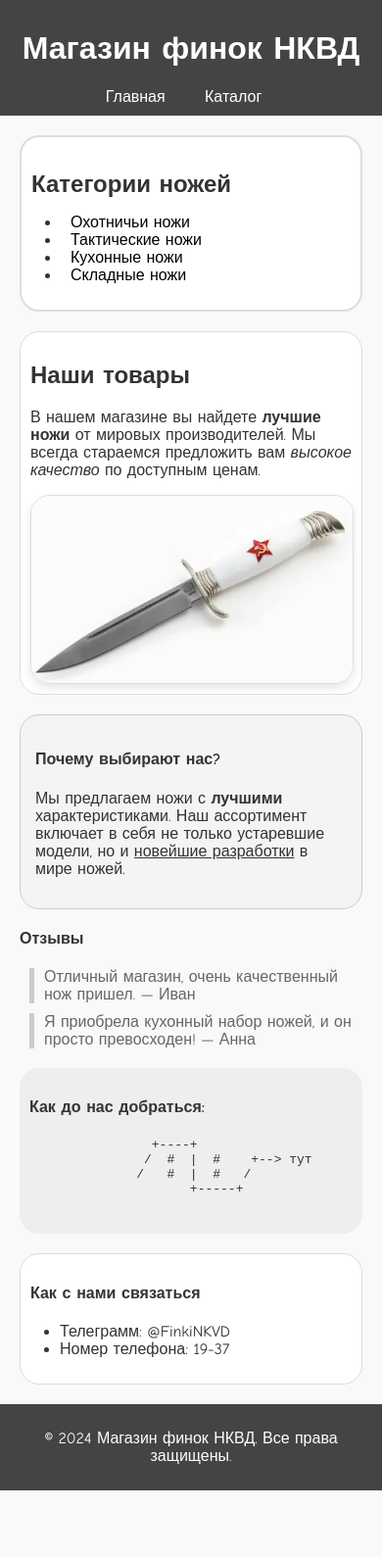
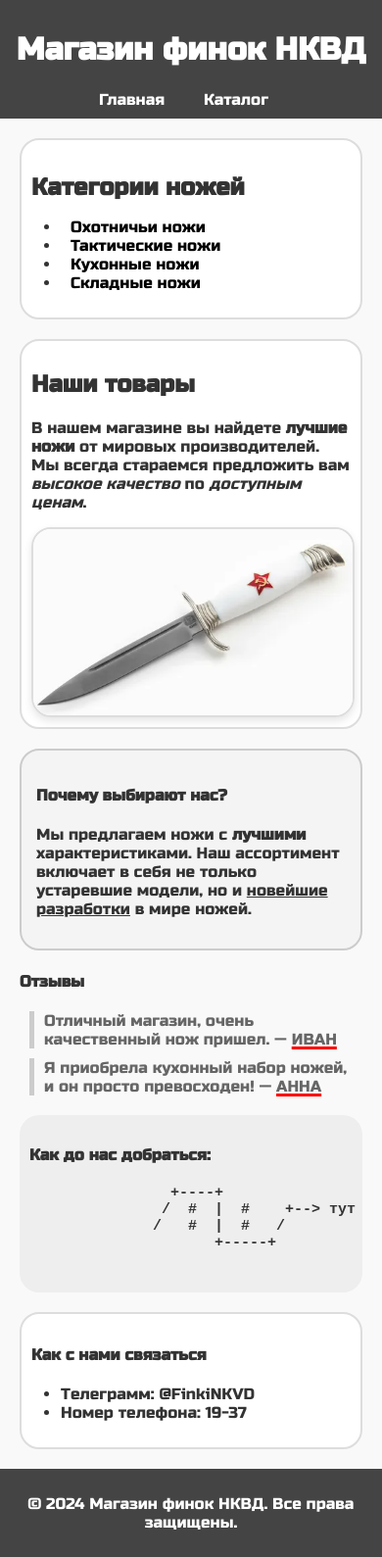
Before and after one commit to Coba4kaa/front-end, a plain HTML site: page htmls/index.html in a window 390 px wide. Shown: the whole page at 98% size. Before the commit the page ends 1521 px from the top, so only its background shows below. Drawn offline with Linux system fonts and the light colour scheme.

Commit message:
hot fixes

```diff
--- a/htmls/index.html
+++ b/htmls/index.html
@@ -5,7 +5,7 @@
     <meta name="keywords" content="интернет-магазин, ножи, продажа ножей, купить нож">
     <meta name="description" content="Интернет-магазин по продаже ножей. Широкий ассортимент и отличные цены.">
     <title>Магазин финок НКВД</title>
-    <link rel="stylesheet" href="/styles/styles.css">
+    <link rel="stylesheet" href="../styles/styles.css">
 </head>
 <body>
 <!-- Шапка сайта -->
@@ -36,8 +36,8 @@
     <section class="main__product">
         <h2>Наши товары</h2>
         <p>В нашем магазине вы найдете <strong>лучшие ножи</strong> от мировых производителей. Мы всегда стараемся
-            предложить вам <em>высокое качество</em> по доступным ценам.</p>
-        <img class="main__product-image" src="/images/knife.webp" alt="Нож">
+            предложить вам <em>высокое качество</em> по <span>доступным ценам</span>.</p>
+        <img class="main__product-image" src="../images/knife.webp" alt="Нож">
     </section>
 
     <!-- Преимущества магазина -->
@@ -50,8 +50,8 @@
     <!-- Отзывы покупателей -->
     <aside class="aside__reviews">
         <h4>Отзывы</h4>
-        <blockquote>Отличный магазин, очень качественный нож пришел. — Иван</blockquote>
-        <blockquote>Я приобрела кухонный набор ножей, и он просто превосходен! — Анна</blockquote>
+        <blockquote>Отличный магазин, очень качественный нож пришел. — <span>Иван</span></blockquote>
+        <blockquote>Я приобрела кухонный набор ножей, и он просто превосходен! — <span>Анна</span></blockquote>
     </aside>
 
     <!-- Карта -->
--- a/public/style.css
+++ /dev/null
@@ -1,187 +0,0 @@
-@font-face {
-    font-family: "JetBrains Sans";
-    src: url("fonts/JetBrainsSans-Regular.woff2");
-}
-
-@font-face {
-    font-family: "JetBrains Mono";
-    src: url("fonts/JetBrainsMono-Regular.woff2");
-}
-
-:root {
-    font-family: "JetBrains Sans", Inter, system-ui, Avenir, Helvetica, Arial, sans-serif;
-    font-weight: 300;
-    color: rgba(255, 255, 255, 0.87);
-    background-color: #000000;
-    text-align: center;
-}
-
-body {
-    margin: 0;
-    display: flex;
-    flex-direction: column;
-    justify-content: space-between;
-    min-width: 320px;
-    min-height: 100vh;
-    align-items: center;
-
-    background-image: url("background.svg");
-    background-repeat: no-repeat;
-    background-size: contain;
-}
-
-h1 {
-    font-size: 29px;
-    line-height: 39px;
-    font-weight: 300;
-}
-
-.title {
-    margin-bottom: 40px;
-}
-
-#app {
-    max-width: 1280px;
-}
-
-.logo {
-    margin-top: 45px;
-    margin-left: 20%;
-    align-self: flex-start;
-}
-
-img {
-    max-width: 100%;
-    height: auto;
-}
-
-.counter {
-    font-family: "JetBrains Mono", Inter, system-ui, sans-serif;
-    font-weight: 400;
-    display: flex;
-    flex-direction: row;
-    justify-content: center;
-    padding: 60px;
-    color: rgba(255, 255, 255, 1);
-}
-
-.counter-interaction {
-    display: flex;
-    flex-direction: row;
-    flex-wrap: wrap;
-    gap: 20px 0;
-    width: 470px;
-    justify-content: space-between;
-}
-
-.counter-interaction button {
-    width: 48%;
-    height: 47%;
-    align-content: space-between;
-    border: 1px solid rgba(255, 255, 255, 0.3);
-    border-radius: 120px;
-    font-size: 68px;
-    text-align: center;
-}
-
-.counter-interaction button:nth-child(2n+1) {
-    margin-right: 14px;
-}
-
-.counter-interaction button:disabled {
-    color: rgba(255, 255, 255, 0.5);
-    background-image: none;
-    border-color: inherit;
-}
-
-.counter-info {
-    width: 360px;
-    height: 345px;
-    margin-right: 27px;
-    border: 1px solid rgba(255, 255, 255, 0.3);
-    background-color: rgba(25, 25, 28, 0.5);
-    border-radius: 29px;
-}
-
-.counter-text {
-    text-transform: uppercase;
-    font-weight: 500;
-    font-size: 24px;
-    margin-top: 60px;
-    margin-bottom: 28px;
-
-}
-
-.counter-value {
-    font-weight: 200;
-    font-size: 170px;
-    margin: 0;
-    padding: 0;
-    line-height: 1;
-}
-
-button {
-    font-family: "JetBrains Mono", Inter, system-ui, sans-serif;
-    background-color: rgba(25, 25, 28, 0.5);
-    cursor: pointer;
-    color: rgba(255, 255, 255, 1);
-}
-
-button:hover {
-    background-image: radial-gradient(
-            farthest-corner at 77% 83%,
-            rgba(1, 197, 245, 0.5) 2%,
-            rgba(1, 126, 254, 0.5) 28%,
-            rgba(25, 25, 28, 0) 70%
-    );
-    border: 1px solid rgba(76, 166, 255, 0.2);
-    background-clip: padding-box;
-}
-
-.technologies {
-    margin-bottom: 36px;
-    align-self: center;
-}
-
-.technologies img {
-    max-width: fit-content;
-}
-
-
-@media (max-width: 875px) {
-
-    .logo {
-        margin-top: 10px;
-    }
-
-    .title {
-        margin-bottom: 30px;
-    }
-
-    .counter {
-        flex-direction: column;
-        padding: 0;
-        margin-bottom: 0;
-    }
-
-    .counter-info {
-        width: 100%;
-        height: 300px;
-        margin-right: 0;
-        margin-bottom: 15px;
-    }
-
-    .counter-interaction {
-        display: flex;
-        flex-direction: row;
-        height: auto;
-        width: auto;
-    }
-
-    .counter-interaction button {
-        width: 47%;
-        height: 100px;
-        margin-right: 0;
-        margin-bottom: 15px;
-    }
-}
--- a/styles/styles.css
+++ b/styles/styles.css
@@ -1,6 +1,8 @@
 /* Общие стили */
+@import url('https://fonts.googleapis.com/css2?family=Russo+One&display=swap');
+
 body {
-    font-family: 'Comic Sans MS', sans-serif;
+    font-family: "Russo One", sans-serif;
     background-color: #f9f9f9;
     margin: 0;
     padding: 0;
@@ -17,6 +19,7 @@ body {
 
 .header__nav ul {
     list-style: none;
+    line-height: normal;
     padding: 0;
     margin: 10px 0 0;
 }
@@ -72,10 +75,14 @@ ul {
 
 .main__product {
     background-color: #fff;
-    border: 1px solid #ddd;
+    border: 2px solid #ddd;
     padding: 10px;
     margin-bottom: 20px;
     border-radius: 20px;
+}
+
+.main__product span{
+    font-style: italic;
 }
 
 .main__product-image {
@@ -83,7 +90,7 @@ ul {
     margin-top: 10px;
     max-width: 100%;
     height: auto;
-    border: 1px solid #ddd;
+    border: 2px solid #ddd;
     border-radius: 20px;
     box-shadow: 0 4px 8px rgba(0, 0, 0, 0.1);
 }
@@ -91,7 +98,7 @@ ul {
 /* Преимущества */
 .article__advantages {
     background-color: #f4f4f4;
-    border: 1px solid #ccc;
+    border: 2px solid #ccc;
     padding: 15px;
     margin-bottom: 20px;
     border-radius: 20px;
@@ -109,6 +116,11 @@ ul {
     margin-bottom: 20px;
 }
 
+.aside__reviews span{
+    text-decoration: underline red 3px;
+    text-transform: uppercase;
+}
+
 /* Карта */
 .main__map {
     background-color: #eee;
@@ -117,10 +129,15 @@ ul {
     margin-bottom: 20px;
 }
 
+.main__map pre {
+    font-weight: bolder;
+    font-size: 15px;
+}
+
 /* Контакты */
 .main__contacts {
     background-color: #fff;
-    border: 1px solid #ddd;
+    border: 2px solid #ddd;
     padding: 10px;
     border-radius: 20px;
 }
```
Also changed, not shown: outline.css (deleted), public/background.svg (deleted), public/fonts/JetBrainsMono-Regular.woff2 (deleted), public/fonts/JetBrainsSans-Regular.woff2 (deleted), public/javascript.svg (deleted), public/technologies.svg (deleted), public/webstorm-icon-logo.svg (deleted), public/webstorm-logo.svg (deleted).
